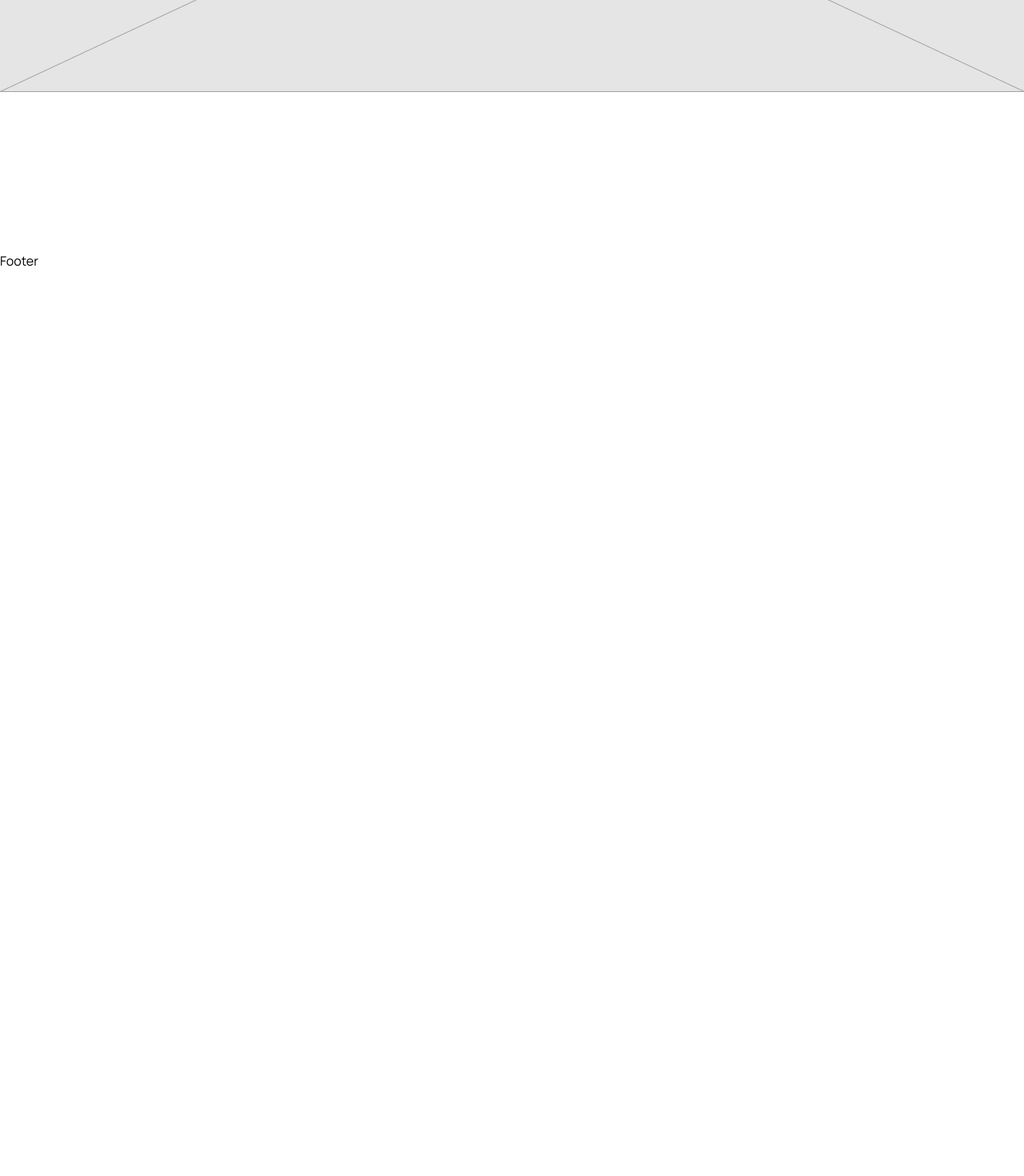
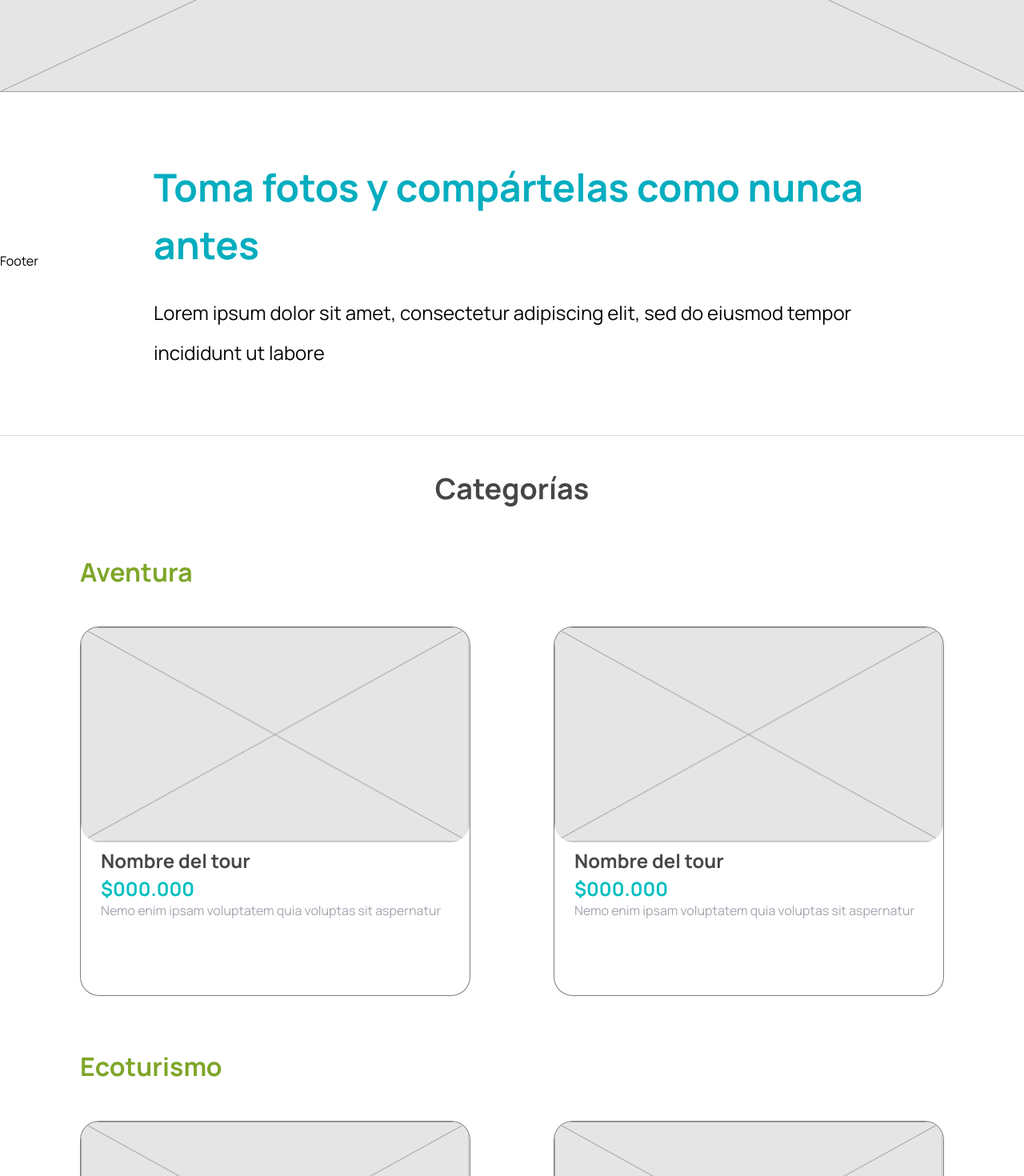
Before and after one commit to rayrodriguez028/BMT-FRONT, a React (Vite) app in the folder bookmytour-project/: page / in a window 1280 px wide. Shown: the part 560-2030 px from the top of the page at 80% size. Before the commit the page ends 897 px from the top, so only its background shows below. Built offline with nearby package versions, Linux system fonts and the light colour scheme.

Commit message:
Seccion de Categorias y recomendaciones

```diff
--- /dev/null
+++ b/bookmytour-project/src/Components/Card.jsx
@@ -0,0 +1,15 @@
+import React from 'react'
+import Styles from '../Styles/Card.module.css'
+
+const Card = ( {title, img, price, description} ) => {
+  return (
+    <div className={Styles.container}>
+        <img src={img} alt={img} />
+        <h4 className={Styles.title}>{title}</h4>
+        <h5>{price}</h5>
+        <p>{description}</p>
+    </div>
+  )
+}
+
+export default Card
--- a/bookmytour-project/src/Routes/Home.jsx
+++ b/bookmytour-project/src/Routes/Home.jsx
@@ -1,5 +1,6 @@
 import React, { useState } from 'react'
 import Styles from '../Styles/Body.module.css'
+import Card from '../Components/Card.jsx'
 
 const Home = () => {
   const [city, setCity] = useState('');
@@ -23,6 +24,34 @@ const Home = () => {
           <img id={Styles.filterIcon} src='public/images/filterIcon.svg' alt='Filter-Icon' />
         </button>
       </form>
+      <div className={Styles.sectionContainer}>
+        <h2>Toma fotos y compártelas como nunca antes</h2>
+        <p>Lorem ipsum dolor sit amet, consectetur adipiscing elit, sed do eiusmod tempor incididunt ut labore</p>
+      </div>
+      <div className={Styles.categories}>
+          <h2 className={Styles.subtitles}>Categorías</h2>
+          <h3>Aventura</h3>
+          <div className={Styles.cardsContainer}>
+            <Card title="Nombre del tour" img="public/images/espacioImagenesTours.png" price="$000.000" description="Nemo enim ipsam voluptatem quia voluptas sit aspernatur"></Card>
+            <Card title="Nombre del tour" img="public/images/espacioImagenesTours.png" price="$000.000" description="Nemo enim ipsam voluptatem quia voluptas sit aspernatur"></Card>
+          </div>
+          <h3>Ecoturismo</h3>
+          <div className={Styles.cardsContainer}>
+            <Card title="Nombre del tour" img="public/images/espacioImagenesTours.png" price="$000.000" description="Nemo enim ipsam voluptatem quia voluptas sit aspernatur"></Card>
+            <Card title="Nombre del tour" img="public/images/espacioImagenesTours.png" price="$000.000" description="Nemo enim ipsam voluptatem quia voluptas sit aspernatur"></Card>
+          </div>
+      </div>
+      <div className={Styles.recommendations}>
+          <h2 className={Styles.subtitles}>Recomendaciones</h2>
+          <div className={Styles.cardsContainer}>
+            <Card title="Nombre del tour" img="public/images/espacioImagenesTours.png" price="$000.000" description="Nemo enim ipsam voluptatem quia voluptas sit aspernatur"></Card>
+            <Card title="Nombre del tour" img="public/images/espacioImagenesTours.png" price="$000.000" description="Nemo enim ipsam voluptatem quia voluptas sit aspernatur"></Card>
+          </div>
+          <div className={Styles.cardsContainer}>
+            <Card title="Nombre del tour" img="public/images/espacioImagenesTours.png" price="$000.000" description="Nemo enim ipsam voluptatem quia voluptas sit aspernatur"></Card>
+            <Card title="Nombre del tour" img="public/images/espacioImagenesTours.png" price="$000.000" description="Nemo enim ipsam voluptatem quia voluptas sit aspernatur"></Card>
+          </div>
+      </div>
     </div>
   )
 }
--- a/bookmytour-project/src/Styles/Body.module.css
+++ b/bookmytour-project/src/Styles/Body.module.css
@@ -1,6 +1,7 @@
 #mainImage {
     width: 100%;
     height: 600px;
+    border-radius: 20px 20px 0px 0px;
 }
 
 #container {
@@ -59,6 +60,77 @@
     height: 48px;
 }
 
+.sectionContainer {
+    display: flex;
+    flex-direction: column;
+    justify-content: center;
+    align-items: center;
+    border-bottom: 1px solid #DADADA;
+}
+
+.sectionContainer h2 {
+    color: #04ADBF;
+    font-size: 3rem;
+    font-weight: bolder;
+    line-height: 72px;
+    width: 70%;
+    margin-bottom: 0px;
+    margin-top: 78px;
+}
+
+.sectionContainer p {
+    font-size: 1.5rem;
+    line-height: 50px;
+    color: #000;
+    width: 70%;
+    margin-bottom: 78px;
+}
+
+.categories {
+    color: #464646;
+    padding: 0px 100px 0px 100px;
+}
+
+.categories h3{
+    font-size: 2rem;
+    color: #7EA629;
+    line-height: 4.5rem;
+    font-weight: bolder;
+}
+
+.cardsContainer {
+    display: flex;
+    flex-direction: row;
+    justify-content: space-between;
+}
+
+.recommendations {
+    margin-top: 70px;
+    padding: 10px 100px 0px 100px;
+    background-color: #027373;
+    border-radius: 35px 35px 0px 0px;
+}
+
+.recommendations h2 {
+    color: #FFFFFF;
+}
+
+.subtitles {
+    font-weight: bolder;
+    line-height: 72px;
+    font-size: 2.25rem;
+    text-align: center;
+}
+
+@media (max-width: 860px) {
+    .categories {
+        padding: 0px 50px 0px 50px;
+    }
+    .recommendations {
+        padding: 0px 50px 0px 50px;
+    }
+}
+
 @media (max-width: 770px) {
     #container {
         justify-content: flex-start;
@@ -66,6 +138,13 @@
 
     #input {
         width: 40%;
+    }
+}
+
+@media (max-width: 660px) {
+    .cardsContainer {
+        flex-direction: column;
+        align-items: center;
     }
 }
 
--- /dev/null
+++ b/bookmytour-project/src/Styles/Card.module.css
@@ -0,0 +1,41 @@
+.container {
+    width: 45%;
+    border-radius: 24px;
+    height: 460px;
+    border: 1px solid rgba(0, 0, 0, 0.5);
+    background-color: #fff;
+    margin-bottom: 20px;
+}
+
+.container img {
+    width: 100%;
+    height: 269px;
+    border-radius: 24px;
+}
+
+.container h4, .container h5, .container p {
+    margin: 0px;
+    padding: 0px 25px 0px 25px;
+}
+
+.container p {
+    color: #A1A7B0;
+}
+
+.container h5 {
+    color: #04BFBF;
+    font-size: 1.5rem;
+    font-weight: bold;
+}
+
+.title {
+    font-size: 1.5rem;
+    line-height: 36px;
+    font-weight: bold;
+}
+
+@media (max-width: 660px) {
+    .container {
+        width: 90%;
+    }
+}
```
Also changed, not shown: bookmytour-project/public/images/espacioImagenesTours.png (added).
